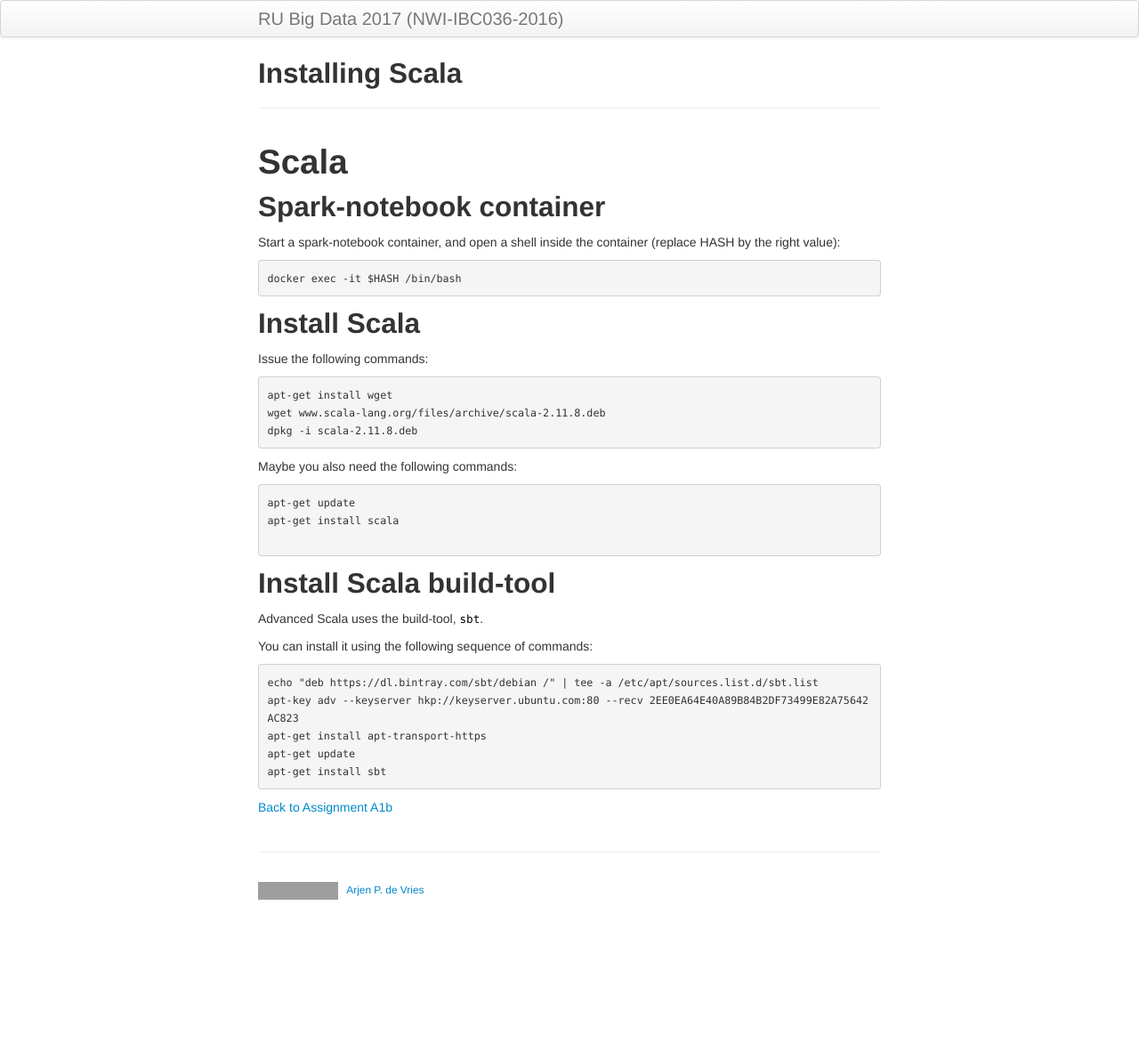
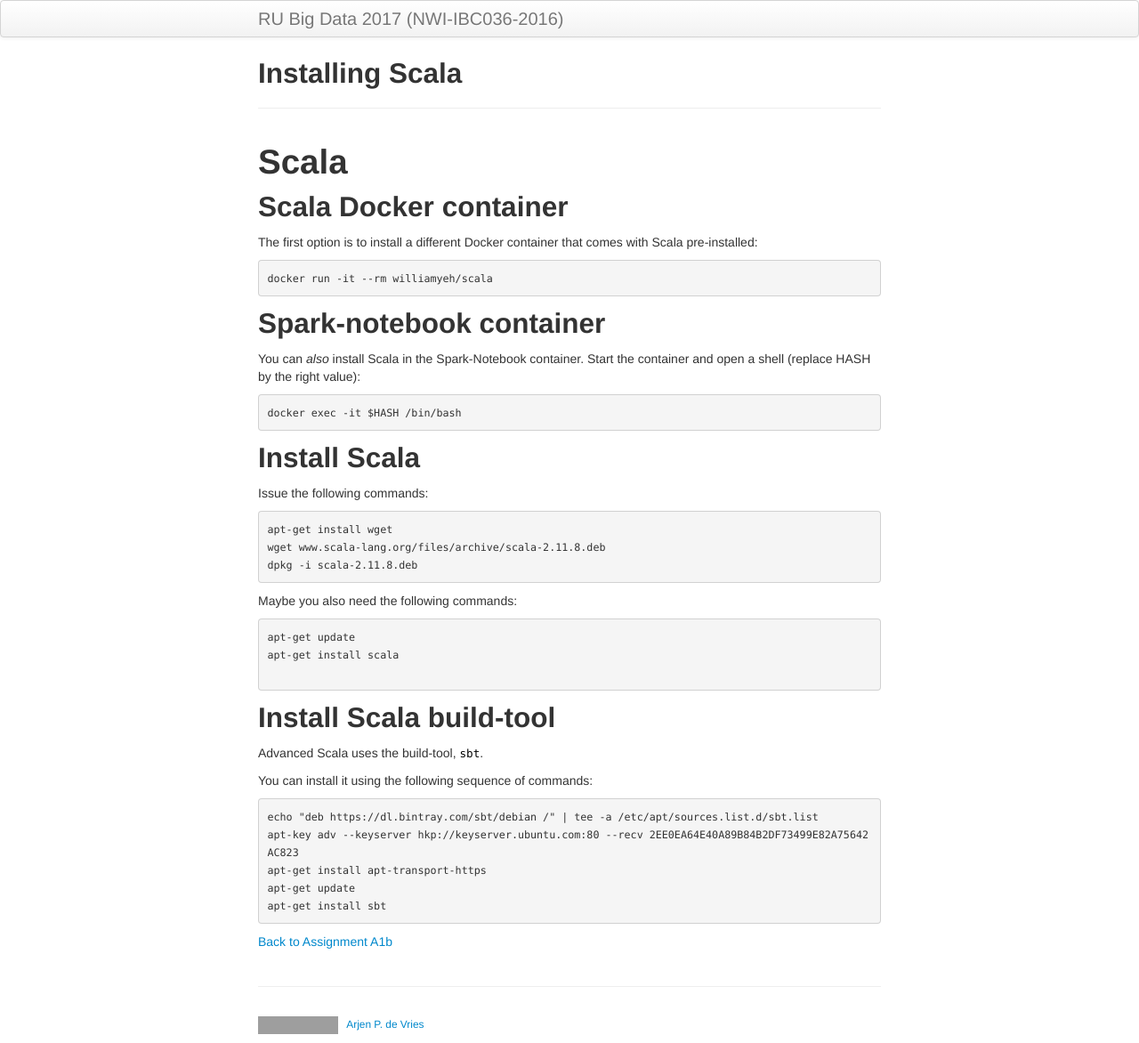
Before and after one commit to Thelukepet/course, a Jekyll site: the page built from background/scala.md, in a window 1280 px wide. Shown: the whole page at 89% size. Built offline with Jekyll 4.4.1, drawn with Linux system fonts in a browser that asks for light colours; before the commit the page ends 1021 px from its top, so only the background shows below that; grey boxes are pictures that could not be loaded.

Commit message:
Added alternative route

````diff
--- a/background/scala.md
+++ b/background/scala.md
@@ -6,9 +6,18 @@ description: Scala in the Spark Notebook Docker Image on the machines in the Huy
 
 # Scala
 
+## Scala Docker container
+
+The first option is to install a different Docker container that comes with Scala pre-installed:
+
+```
+docker run -it --rm williamyeh/scala
+```
+
 ## Spark-notebook container
 
-Start a spark-notebook container, and open a shell inside the container (replace HASH by the right value):
+You can _also_ install Scala in the Spark-Notebook container.
+Start the container and open a shell (replace HASH by the right value):
 
 ```
 docker exec -it $HASH /bin/bash
````
